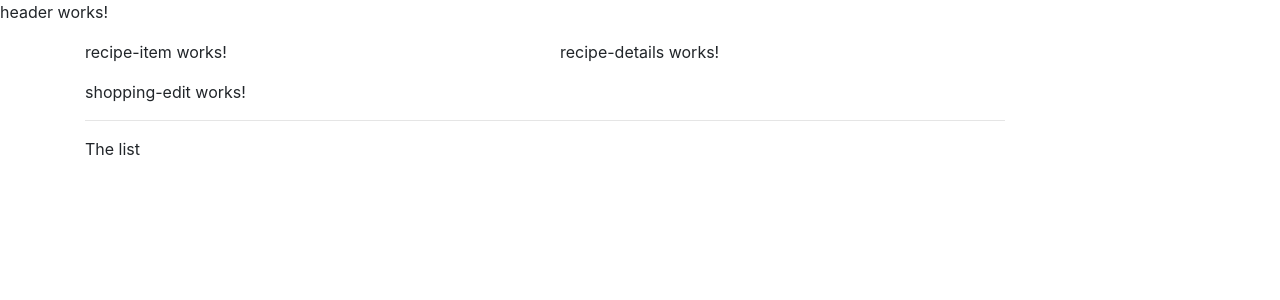
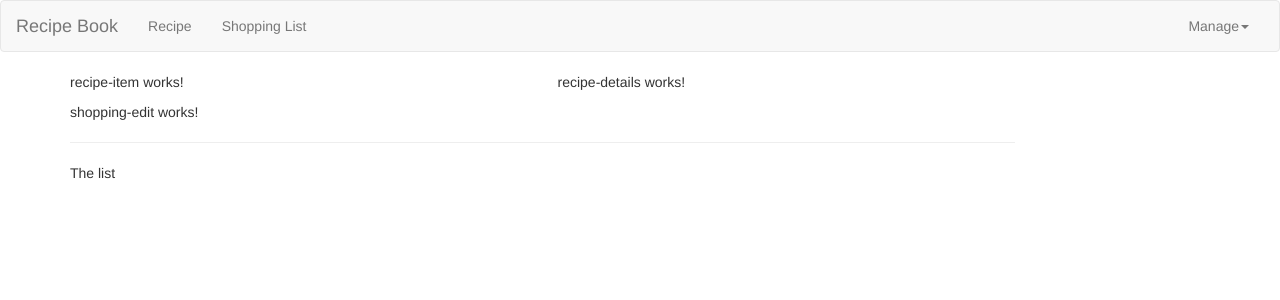
Before and after one commit to DaryaKokorina/angular-cooking-help-app, an Angular app: page / in a window 1280 px wide. Shown: the top 300 px of the page. Built offline with nearby package versions, Linux system fonts and the light colour scheme.

Commit message:
feat: create navbar

```diff
--- a/package.json
+++ b/package.json
@@ -19,7 +19,7 @@
     "@angular/platform-browser": "~11.0.1",
     "@angular/platform-browser-dynamic": "~11.0.1",
     "@angular/router": "~11.0.1",
-    "bootstrap": "^4.5.3",
+    "bootstrap": "^3.4.1",
     "rxjs": "~6.6.0",
     "tslib": "^2.0.0",
     "zone.js": "~0.10.2"
--- a/src/app/header/header.component.html
+++ b/src/app/header/header.component.html
@@ -1 +1,24 @@
-<p>header works!</p>
+<nav class="navbar navbar-default">
+  <div class="container-fluid">
+    <div class="navbar-header">
+      <a href="#" class="navbar-brand">Recipe Book</a>
+    </div>
+
+    <div class="collapse navbar-collapse">
+      <ul class="nav navbar-nav">
+        <li><a href="#">Recipe</a></li>
+        <li><a href="#">Shopping List</a></li>
+      </ul>
+
+      <ul class="nav navbar-nav navbar-right">
+        <li class="dropdown">
+          <a href="#" class="dropdown-toggle" role="button">Manage<span class="caret"></span></a>
+          <ul class="dropdown-menu">
+            <li><a href="#">Save Data</a></li>
+            <li><a href="#">Fetch Data</a></li>
+          </ul>
+        </li>
+      </ul>
+    </div>
+  </div>
+</nav>
```
Also changed, not shown: 1 other file (tests, documents, lock files or other folders).
